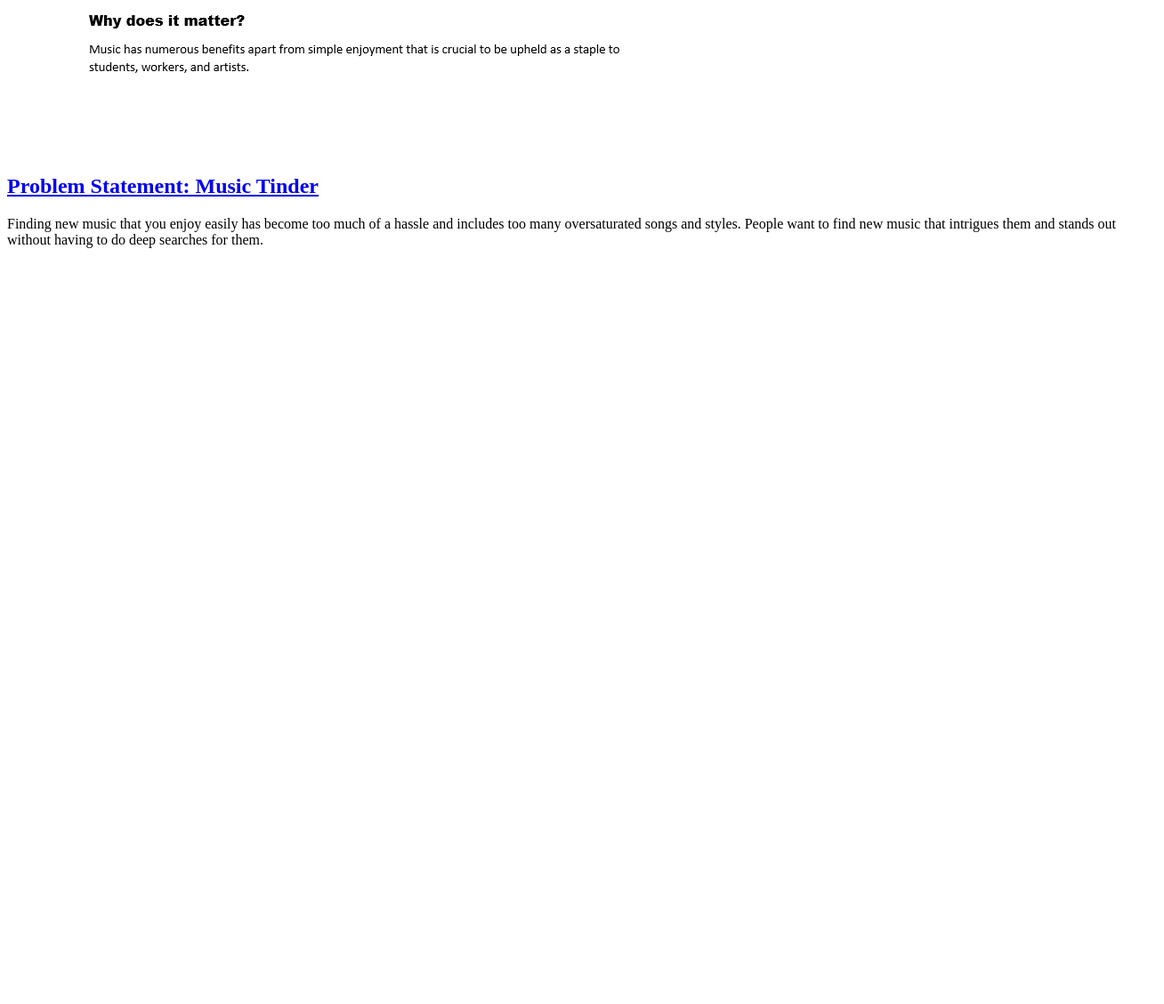
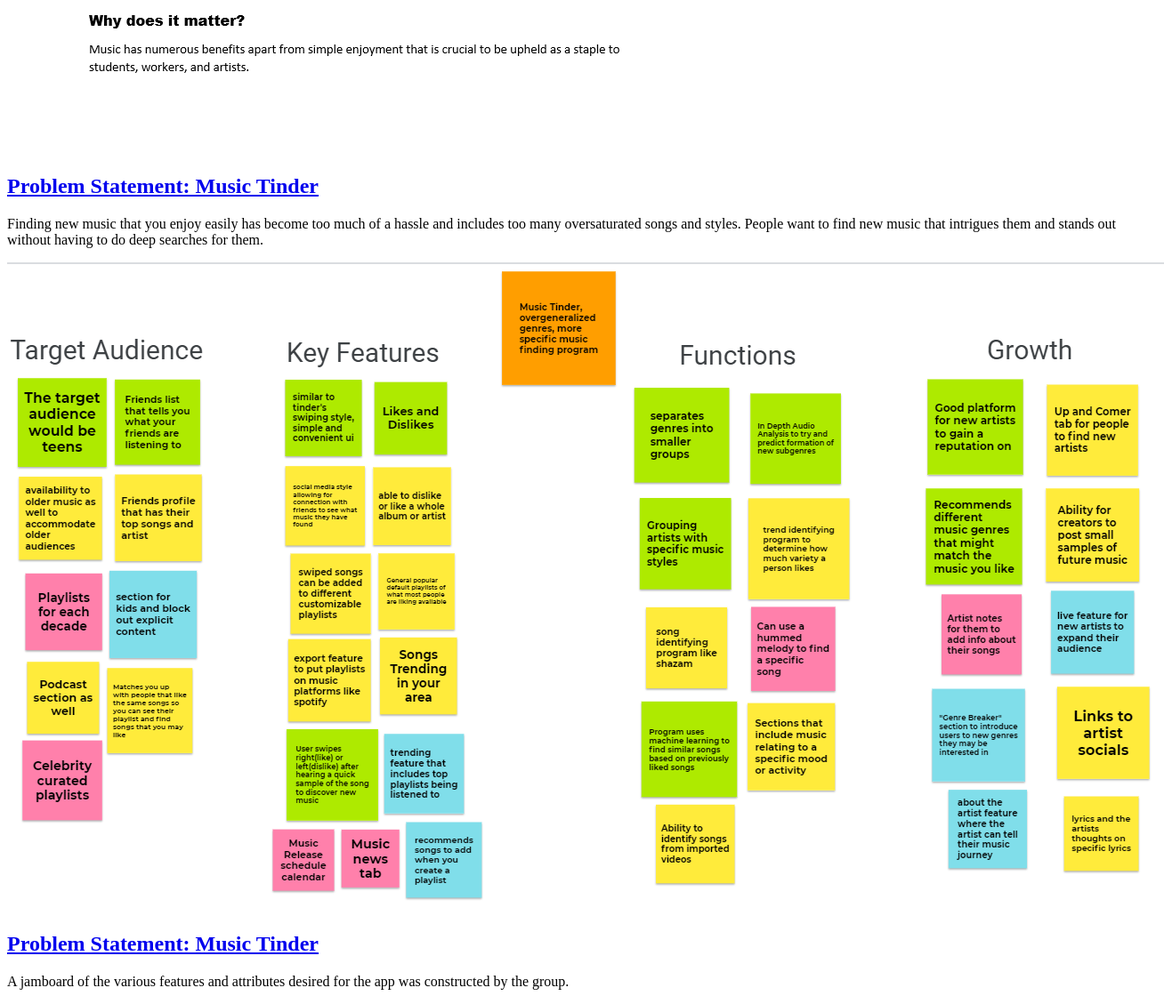
Before and after one commit to amomer/amomer.github.io, a plain HTML site: page index.html in a window 1280 px wide. Shown: the part 606-1735 px from the top of the page at 89% size, 1308 px wide, since content can reach past the window. Before the commit the page ends 901 px from the top, so only its background shows below. Drawn offline with Linux system fonts and the light colour scheme.

Commit message:
Add files via upload

```diff
--- a/index.html
+++ b/index.html
@@ -6,6 +6,7 @@
     <body>
         <h1>Amjad Omer's CSCE 190 Site</h1>
 
+        <!-- Problem Statement Assignment-->
         <section class="assignment">
             <a href="files/problem-statement.pdf"><img src="Screenshots/Problem Statement - Amjad Omer.png"></a>
             <section class="assignment-details">
@@ -15,5 +16,16 @@
                 </p>
             </section>
         </section>
+
+        <!-- Affinity Diagram Assignment-->
+        <section class="assignment">
+            <a href="files/affinity-diagram.pdf"><img src="Screenshots/Affinity Diagram - Amjad Omer.png"></a>
+            <section class="assignment-details">
+                <a href="files/affinity-diagram.pdf"><h2>Problem Statement: Music Tinder</h2></a>
+                <p>
+                    A jamboard of the various features and attributes desired for the app was constructed by the group.
+                </p>
+            </section>
+        </section>
     </body>
 </html>
```
Also changed, not shown: Screenshots/Affinity Diagram - Amjad Omer.png (added), 1 other file.
